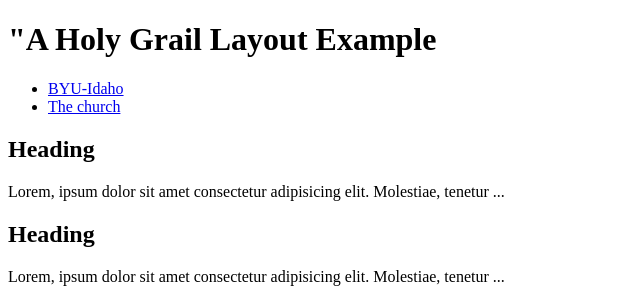
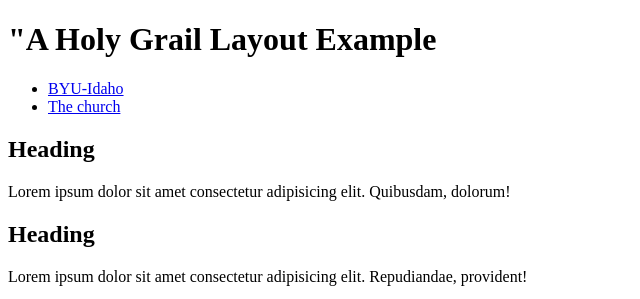
Before and after one commit to Deka-ops/wdd130, a plain HTML site: page week02/holygrail.html in a window 1280 px wide. Shown: the top 299 px of the page, 0-640 px from the left. Drawn offline with Linux system fonts and the light colour scheme; grey boxes are pictures that could not be loaded.

Commit message:
holy grail added

```diff
--- a/week02/holygrail.html
+++ b/week02/holygrail.html
@@ -3,8 +3,8 @@
     <head>
 <meta charset="utf-8">
 <meta name="viewport" content="width=device-width,initial-scale=1.0">
-<title> Deka-ops | Holy Grail Layout Example</title>
-<meta name="description" content="A common layout on the web called 'The holy grail'">
+<title>Deka-ops | A Holy Grail Layout Example</title>
+<meta name="description" content="A common layout on the web called the 'holy grail'">
 <meta name="author" content="Deka-ops">
 </head>
 <body>
@@ -20,11 +20,11 @@
 <main>
     <section>
         <h2>Heading</h2>
-        <p>Lorem, ipsum dolor sit amet consectetur adipisicing elit. Molestiae, tenetur ...</p>
+        <p>Lorem ipsum dolor sit amet consectetur adipisicing elit. Quibusdam, dolorum!</p>
     </section>
     <section>
         <h2>Heading</h2>
-        <p>Lorem, ipsum dolor sit amet consectetur adipisicing elit. Molestiae, tenetur ...</p>
+        <p>Lorem ipsum dolor sit amet consectetur adipisicing elit. Repudiandae, provident!</p>
     </section>
 </main>
 <aside>
```
